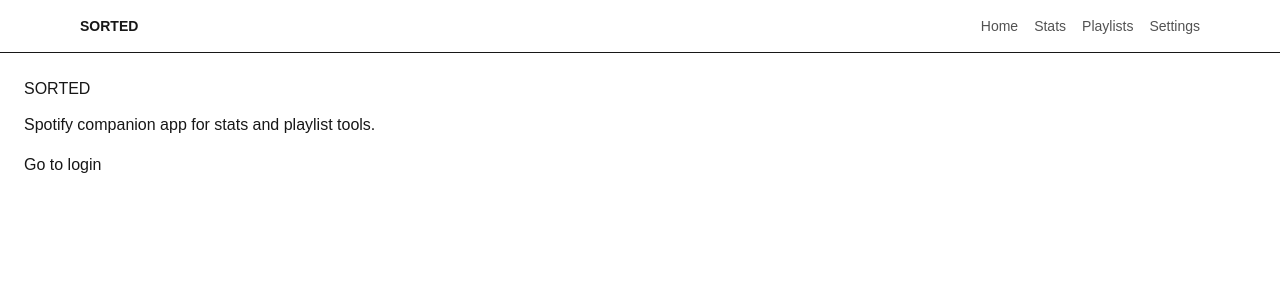
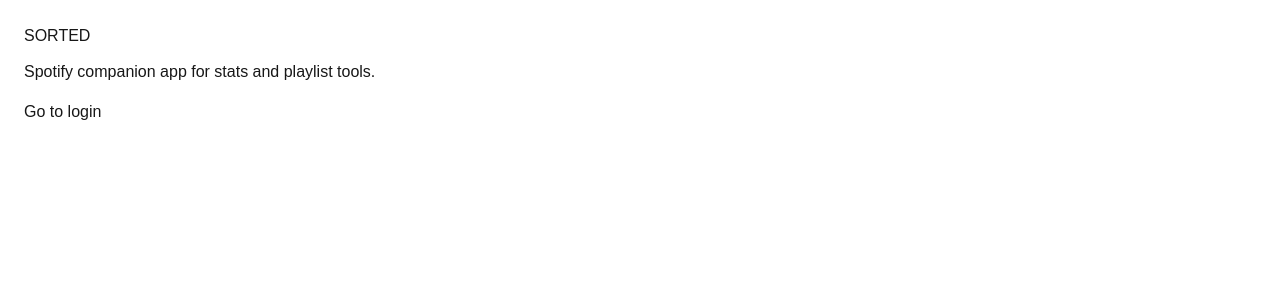
Before and after one commit to sjkali22/sorted-spotify, a Next.js app: page / in a window 1280 px wide. Shown: the top 300 px of the page. Built offline with nearby package versions, Linux system fonts and the light colour scheme; no server answers.

Commit message:
Fix nav visibility with route groups

```diff
--- /dev/null
+++ b/app/(app)/layout.tsx
@@ -0,0 +1,10 @@
+import TopNav from "../components/TopNav";
+
+export default function AppLayout({ children }: { children: React.ReactNode }) {
+  return (
+    <>
+      <TopNav />
+      {children}
+    </>
+  );
+}
--- a/app/page.tsx
+++ b/app/(public)/page.tsx
@@ -1,6 +1,6 @@
 import { getServerSession } from "next-auth";
 import { redirect } from "next/navigation";
-import { authOptions } from "./api/auth/[...nextauth]/route";
+import { authOptions } from "../api/auth/[...nextauth]/route";
 
 export default async function LandingPage() {
   const session = await getServerSession(authOptions);
--- a/app/layout.tsx
+++ b/app/layout.tsx
@@ -1,7 +1,6 @@
 import type { Metadata } from "next";
 import "./globals.css";
 import Providers from "./providers";
-import TopNav from "./components/TopNav";
 
 export const metadata: Metadata = {
   title: "SORTED",
@@ -12,10 +11,7 @@
   return (
     <html lang="en">
       <body>
-        <Providers>
-          <TopNav />
-          {children}
-        </Providers>
+        <Providers>{children}</Providers>
       </body>
     </html>
   );
```
Also changed, not shown: app/(app)/home/page.tsx (renamed from app/home/page.tsx), app/(app)/playlists/page.tsx (renamed from app/playlists/page.tsx), app/(app)/settings/page.tsx (renamed from app/settings/page.tsx), app/(app)/stats/page.tsx (renamed from app/stats/page.tsx), app/(public)/login/page.tsx (renamed from app/login/page.tsx).
